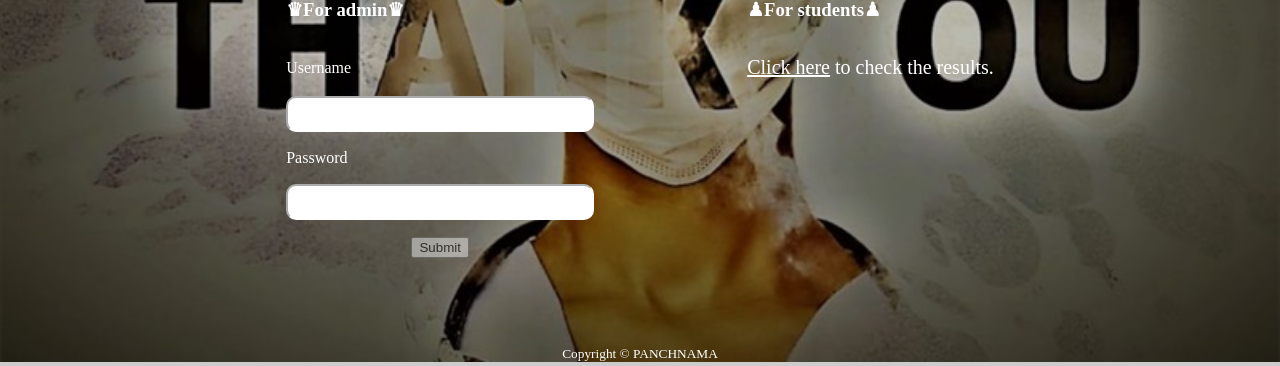
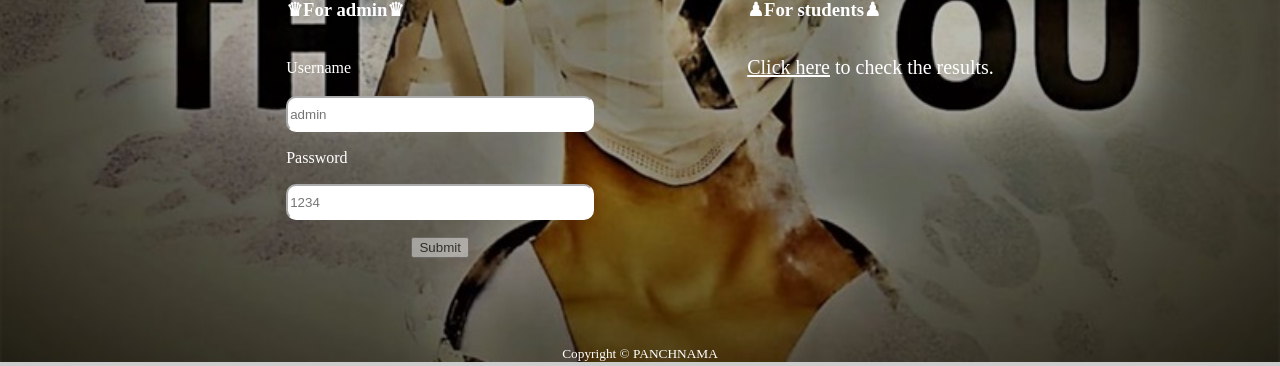
Before and after one commit to mayankmohak/Student-Result-Management-System, a PHP site: page / in a window 1280 px wide. Shown: the part 308-674 px from the top of the page. Run offline with PHP 8.4, Linux system fonts and the light colour scheme.

Commit message:
added login id and passs on index page

```diff
--- a/index.php
+++ b/index.php
@@ -24,7 +24,8 @@
 </head>
 <body><div class="bgimg"><font color="white">
 	<div>
-		<?php include('topbar.php');?>
+		<?php include('topbar.php');
+		echo '<script>alert("placeholder values are correct for username and password!!")</script>';?>
 	</div>
 
 <br><br>
@@ -52,7 +53,7 @@
 		</tr>
 		<tr>
 
-			<td><input class="input-box" type="text" id="UserName" name="UserName"></td><td></td><td></td><td></td><td></td><td></td><td></td><td></td><td></td>
+			<td><input class="input-box" type="text" id="UserName" name="UserName" placeholder="admin"></td><td></td><td></td><td></td><td></td><td></td><td></td><td></td><td></td>
 
 		</tr>
 
@@ -62,7 +63,7 @@
 		</tr>
 		<tr>
 
-			<td><input class="input-box" type="Password" id="admin-pwd" name="admin-pwd"></td><td></td><td></td><td></td><td></td><td></td><td></td><td></td><td></td>
+			<td><input class="input-box" type="Password" id="admin-pwd" name="admin-pwd" placeholder="1234"></td><td></td><td></td><td></td><td></td><td></td><td></td><td></td><td></td>
 
 		</tr>
 		<tr>
```
